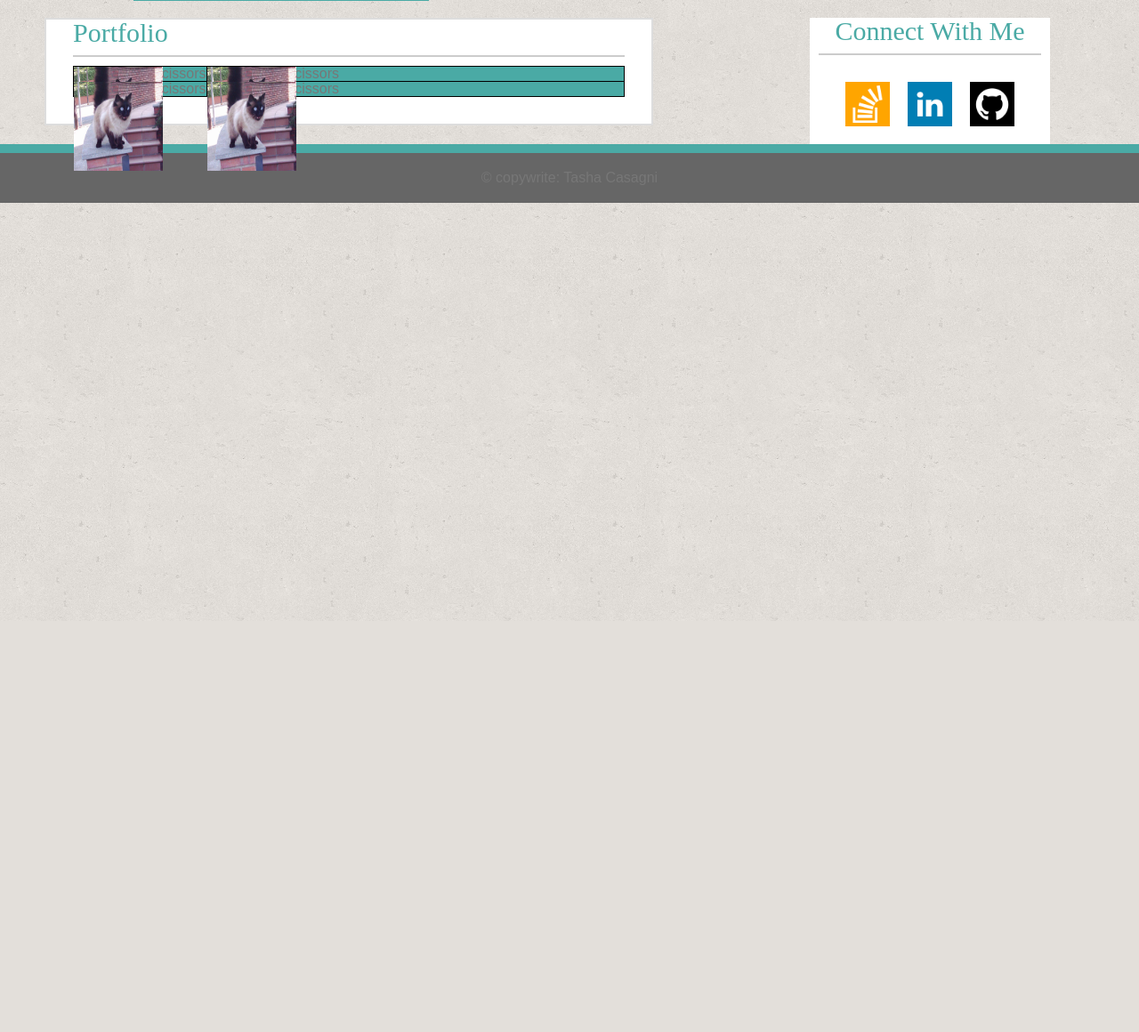
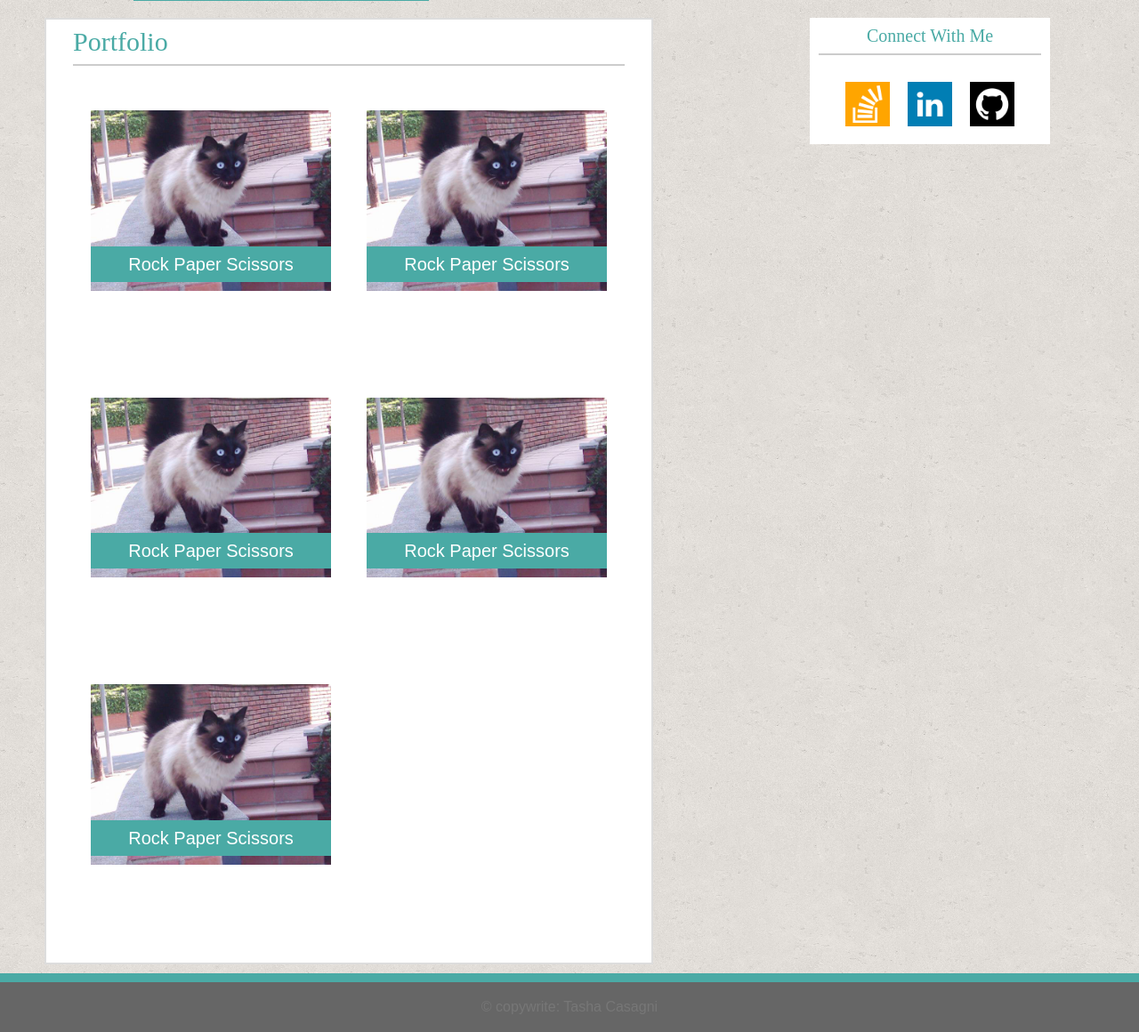
Before and after one commit to Tasha-GitHub/Basic-Portfolio, a PHP site: page /portfolio.html in a window 1280 px wide. Shown: the part 102-1262 px from the top of the page at 89% size. Before the commit the page ends 799 px from the top, so only its background shows below. Run offline with PHP 8.4, Linux system fonts and the light colour scheme.

Commit message:
table styling done

```diff
--- a/assets/style/style.css
+++ b/assets/style/style.css
@@ -40,8 +40,18 @@ h1 {
 
 }
 
-ul {
-	float: right;
+h3 {
+
+	color: #4aaaa5;
+	border-style: none none solid none;
+	border-width: 2px;
+	border-color: #cccccc;
+	padding-bottom: 10px;
+	font-size: 20px;
+	font-height: 1.5px;
+	margin-bottom: 10px;
+	padding-top: 10px;
+
 }
 
 body {
@@ -53,10 +63,6 @@ body {
 p {
 	color:#777777;
 	font-family: 'Arial', 'Helvetica Neue', Helvetica, sans-serif;
-}
-
-hr {
-	clear: both;
 }
 
 .logos {
@@ -71,56 +77,55 @@ hr {
 	padding-left: 30px
 }
 
-/*.projects {
-	position: absolute;
-	height:400px;
-}*/
-
-
 .projects img {
-	height: 100px;
-	width: 100px;
-	position: absolute;
+	height: 100%;
+	width: 100%;
 
 }
 
 .project-header {
-	background-color: #4aaaa5;`
+	color:#ffffff;
+	text-align: center;
+	color:#ffffff;
+	font-size: 20px;
+
 }
 
 .rockPaper {
 	width: 100%;
 
+}
+
+.header-div{
+	float: left;
+	height: 100%;
+	width: 100%;
+	position: relative;
+	top: -50px;
+	padding: 10px 0px 10px 0px;
+	background-color: #4aaaa5;
+	width:100%;
+	height: 100%;
+}
+
+.hangman {
 
 
 }
 
-.hangman {
-	position: relative;
-	top: 30px;
-	left: 10px;
+.trivia {
 
-}
-
-.trivia {
-	position: relative;
-	top: 50px;
-	left: 10px;
 
 }
 
 
 .widget {
-	position: relative;
-	top: 70px;
-	left: 10px;
+
 
 }
 
 .RPG {
-	position: relative;
-	top: 90px;
-	left: 10px;
+
 
 }
 
@@ -134,6 +139,7 @@ h2 {
 	font-size: 30px;
 	font-height: 1.5px;
 	margin-bottom: 10px;
+	padding-top: 10px;
 
 }
 
@@ -188,17 +194,7 @@ footer p {
 
 
 table, th, td {
-    border: 1px solid black;
+    /*border: 1px solid black;*/
+    padding: 40px 20px 40px 20px;
 
 }
-
-table {
-    width:100%;
-    height: 100%
-}
-table td{
-    white-space: nowrap;
-}
-table td:last-child{
-    width:100%;
-}
--- a/index.html
+++ b/index.html
@@ -25,7 +25,7 @@
 	</section>
 
 	<aside>
-		<h2> Connect With Me</h2>
+		<h3> Connect With Me</h3>
 		<a href="http://stackexchange.com/users/9417242/tash709" target="_blank">
 		<img src="assets/images/stack-logo.png" alt="stack overflow logo" class= "logos" id="left-logo"> </a>
 		<a href="https://www.linkedin.com/in/tasha-casagni-7125192a" target="_blank">
--- a/portfolio.html
+++ b/portfolio.html
@@ -25,13 +25,17 @@
 					<td>
 						<div class="rockPaper">
 						<img src="assets/images/rock-paper.jpg">
-						<p class="project-header"> Rock Paper Scissors </p>
+						<div class="header-div">
+							<p class="project-header"> Rock Paper Scissors </p>
+						</div>
 						</div>
 					</td>
 					<td>
 						<div class="rockPaper">
 						<img src="assets/images/rock-paper.jpg">
-						<p class="project-header"> Rock Paper Scissors </p>
+						<div class="header-div">
+							<p class="project-header"> Rock Paper Scissors </p>
+						</div>
 						</div>
 					</td>
 				</tr>
@@ -39,13 +43,27 @@
 					<td>
 						<div class="rockPaper">
 						<img src="assets/images/rock-paper.jpg">
-						<p class="project-header"> Rock Paper Scissors </p>
+						<div class="header-div">
+							<p class="project-header"> Rock Paper Scissors </p>
+						</div>
 						</div>
 					</td>
 					<td>
 						<div class="rockPaper">
 						<img src="assets/images/rock-paper.jpg">
-						<p class="project-header"> Rock Paper Scissors </p>
+						<div class="header-div">
+							<p class="project-header"> Rock Paper Scissors </p>
+						</div>
+						</div>
+					</td>
+				</tr>
+				<tr>
+					<td>
+						<div class="rockPaper">
+						<img src="assets/images/rock-paper.jpg">
+						<div class="header-div">
+							<p class="project-header"> Rock Paper Scissors </p>
+						</div>
 						</div>
 					</td>
 				</tr>
@@ -78,7 +96,7 @@
 	</section>
 
 	<aside>
-		<h2> Connect With Me</h2>
+		<h3> Connect With Me</h3>
 		<a href="http://stackexchange.com/users/9417242/tash709" target="_blank">
 		<img src="assets/images/stack-logo.png" alt="stack overflow logo" class= "logos" id="left-logo"> </a>
 		<a href="https://www.linkedin.com/in/tasha-casagni-7125192a" target="_blank">
```
Also changed, not shown: contact.html (+6 -5 lines).
